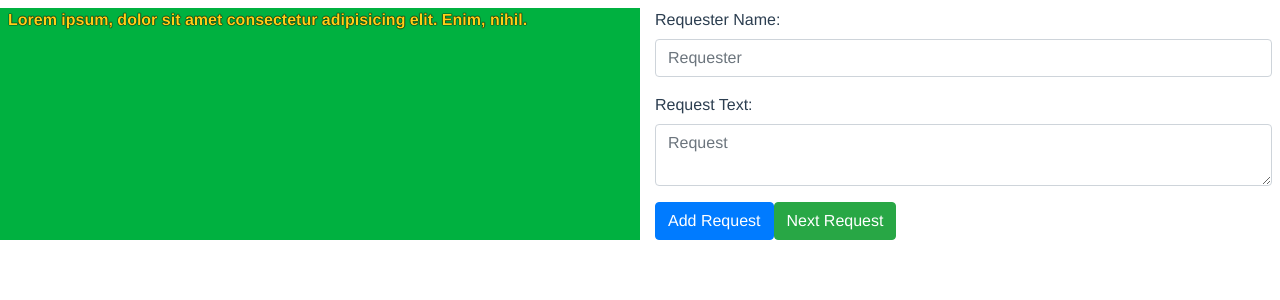
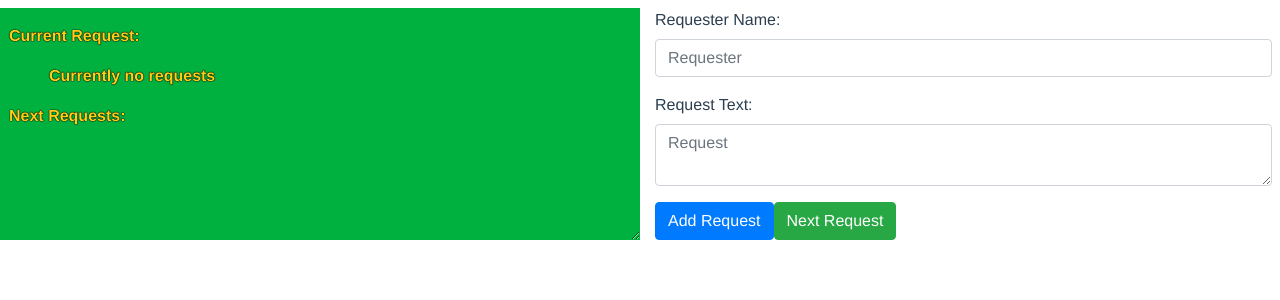
Before and after one commit to decay42/grubby-requests, a Vue app: page /#/ in a window 1280 px wide. Shown: the top 300 px of the page. Built offline with nearby package versions, Linux system fonts and the light colour scheme.

Commit message:
Implement stream overlay

```diff
--- a/src/components/StreamOverlay.vue
+++ b/src/components/StreamOverlay.vue
@@ -1,23 +1,50 @@
 <template>
   <div class="chroma">
-    <span class="wc3-gold">Lorem ipsum, dolor sit amet consectetur adipisicing elit. Enim, nihil.</span>
+    <p>Current Request:</p>
+    <ul>
+      <li v-if="requests[0]">
+        {{ requests[0].requester }}: {{ requests[0].request }}
+      </li>
+      <li v-else>
+        Currently no requests
+      </li>
+    </ul>
+    <p>Next Requests:</p>
+    <ul>
+      <li v-for="request in requests.slice(1)" :key="request.id">
+        {{ request.requester }}: {{ request.request }}
+      </li>
+    </ul>
   </div>
 </template>
 
 <script>
+import { mapGetters } from 'vuex'
+
 export default {
-  name: 'StreamOverlay'
+  name: 'StreamOverlay',
+  computed: {
+    ...mapGetters([
+      'requests'
+    ])
+  }
 }
 </script>
 
 <style scoped>
   .chroma {
     background-color: #00b140;
-  }
-  .wc3-gold {
     color: #FDD017;
     font-weight: bold;
     text-shadow: #000 0 0 1px, #000 0 0 1px, #000 0 0 1px;
     -webkit-font-smoothing: antialiased;
   }
+
+  ul {
+    list-style-type: none;
+  }
+
+  li:not(:last-child) {
+    margin-bottom: 0.5rem;
+  }
 </style>
--- a/src/components/Wrapper.vue
+++ b/src/components/Wrapper.vue
@@ -1,6 +1,6 @@
 <template>
   <div class="row p-2">
-    <StreamOverlay class="col-md-6" />
+    <StreamOverlay class="resize" />
     <Interface class="col-md-6" />
   </div>
 </template>
@@ -24,4 +24,10 @@ export default {
 
 <!-- Add "scoped" attribute to limit CSS to this component only -->
 <style scoped>
+.resize {
+  resize: both;
+  overflow: auto;
+  padding: 1rem;
+  width: 50%;
+}
 </style>
```
